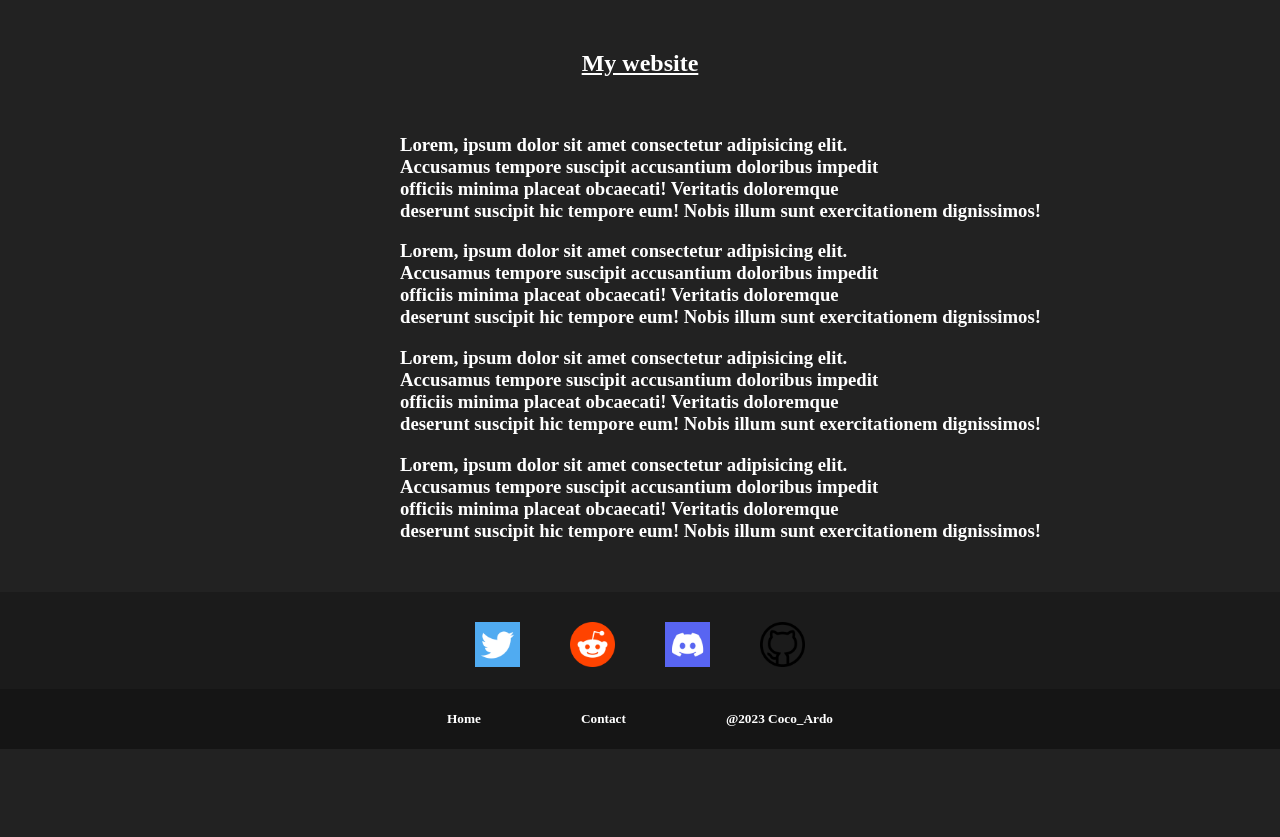
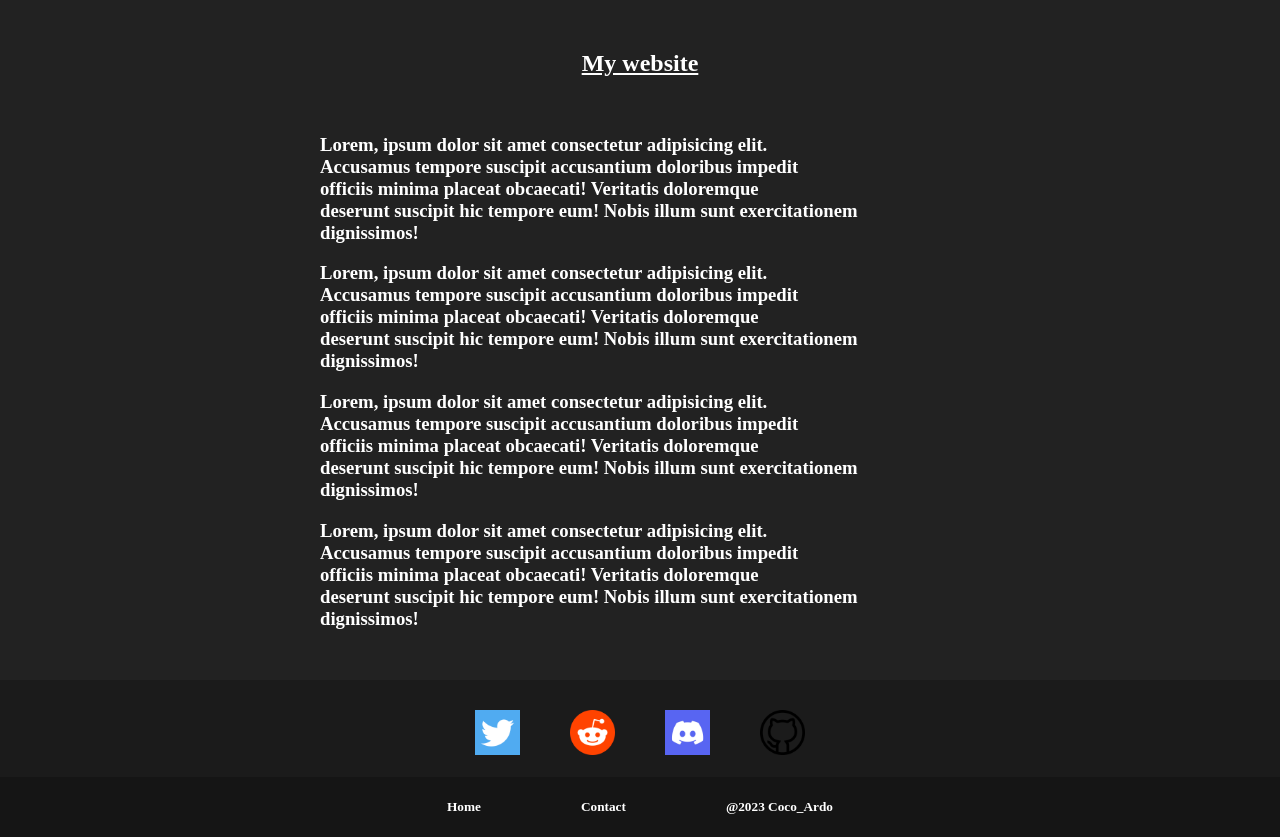
Before and after one commit to RealCocoArdo/Coco_Ardo, a PHP site: page / in a window 1280 px wide. Before the commit the page ends 749 px from the top, so only its background shows below. Run offline with PHP 8.4, Linux system fonts and the light colour scheme.

Commit message:
Update main.css

```diff
--- a/main.css
+++ b/main.css
@@ -10,7 +10,8 @@ body{
     }
     #two, #three{
         text-align: left;
-        margin-left: 400px;
+        margin-left: 25%;
+        padding-right: 25%;
     }
 
     .footeroverview{
```
